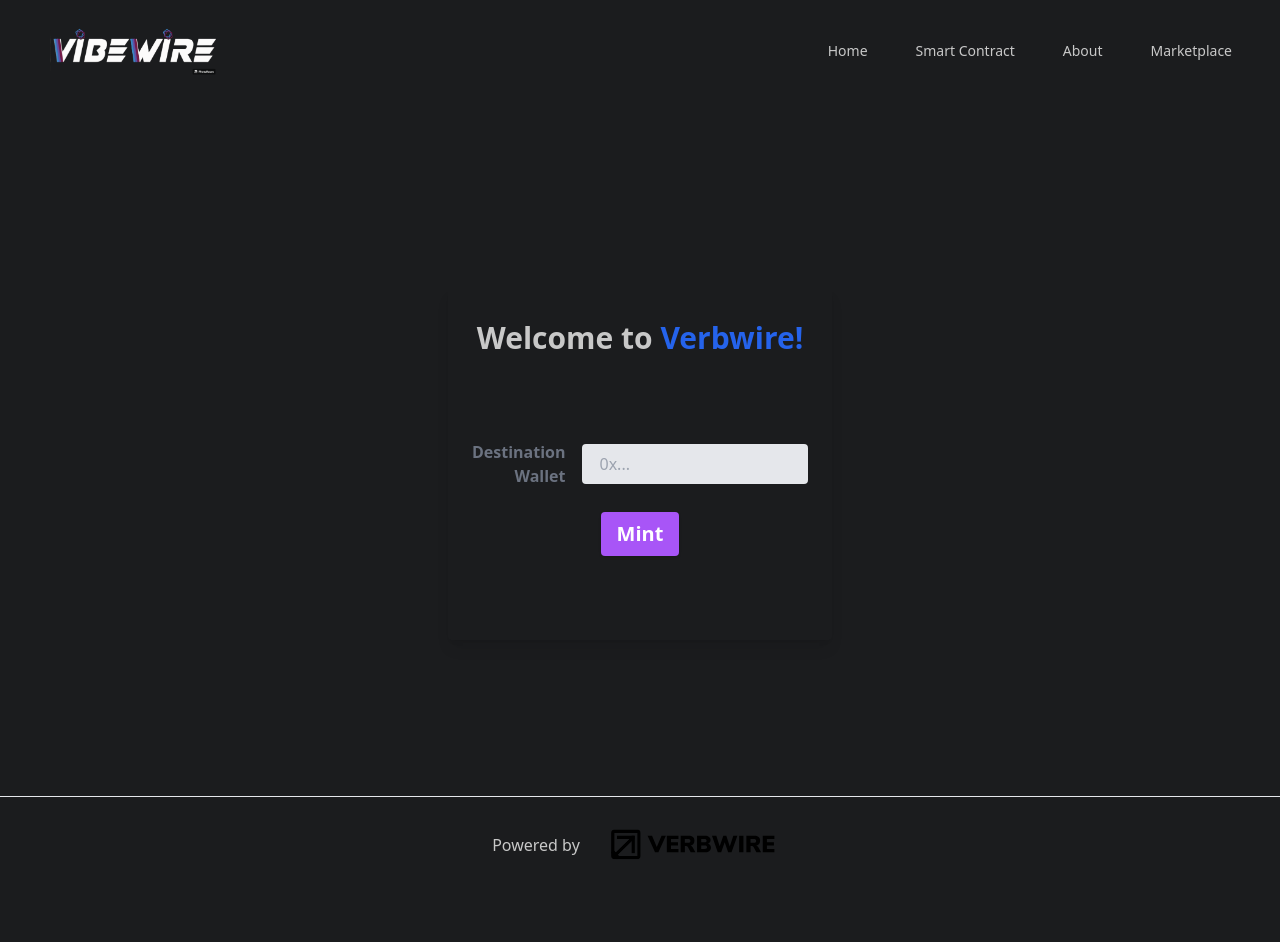
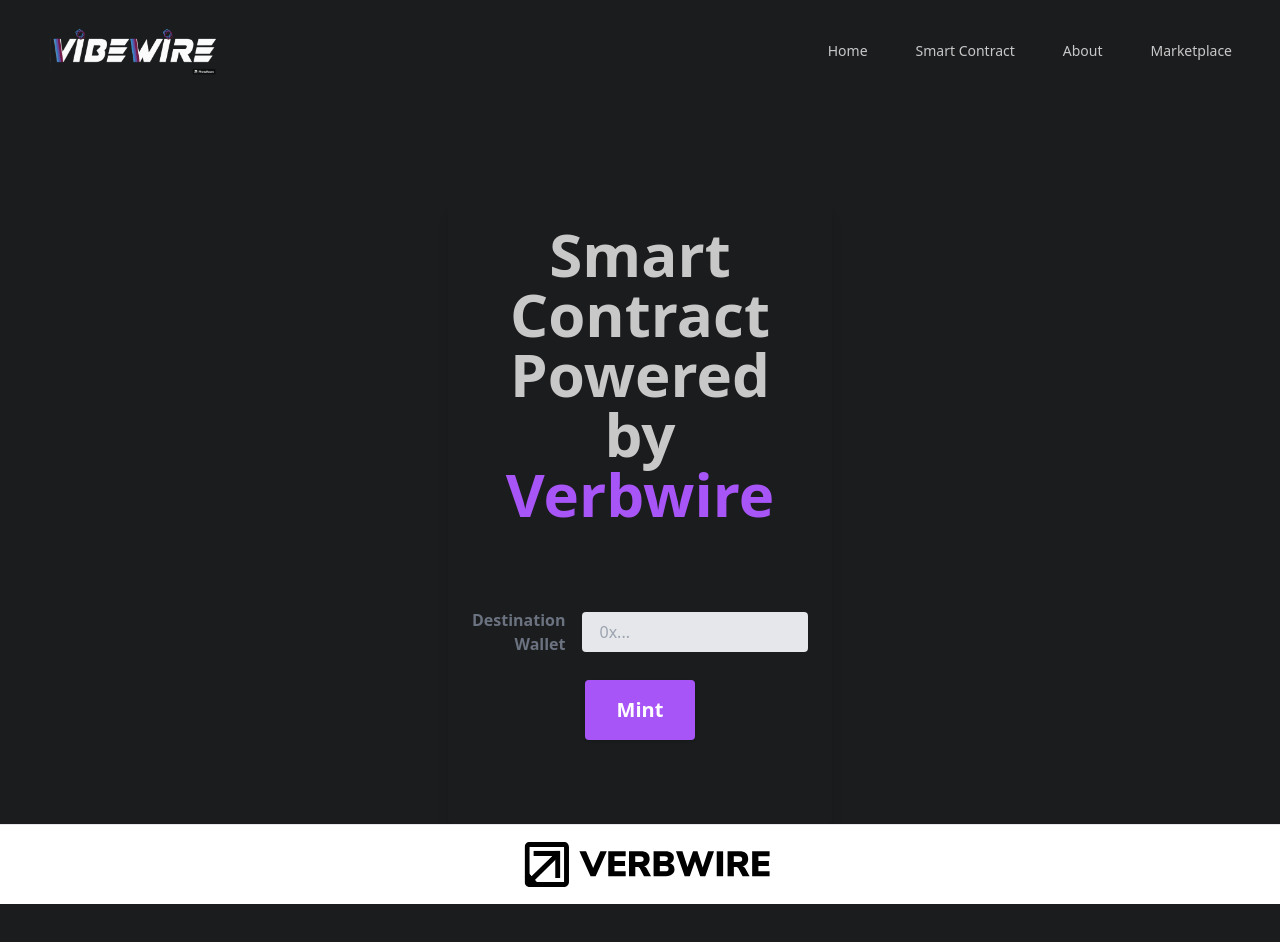
Before and after one commit to anitaraj2004/VibeWire, a Next.js app: page /explore in a window 1280 px wide. Shown: the top 942 px of the page. Before the commit the page ends 900 px from the top, so only its background shows below. Built offline with nearby package versions, Linux system fonts and the light colour scheme.

Commit message:
page2 is the smart contract that works

```diff
--- a/app/explore/app.tsx
+++ /dev/null
@@ -1,8 +0,0 @@
-import '../styles/globals.css'
-import type { AppProps } from 'next/app'
-
-function MyApp({ Component, pageProps }: AppProps) {
-  return <Component {...pageProps} />
-}
-
-export default MyApp
--- a/app/explore/page.js
+++ b/app/explore/page.js
@@ -2,6 +2,7 @@
 // import {useState} from 'react'
 // import Head from "next/head";
 // import Image from "next/image";
+
 
 // const Post = () => {
 
@@ -13,6 +14,8 @@
 //   const [isSubmitting, setIsSubmitting] = useState(false);
 //   const [error, setError] = useState("");
 
+
+
 //   function handleSubmit(e) {
 //       setIsSubmitting(true);
 //       e.preventDefault();
@@ -21,7 +24,7 @@
 //               walletAddress: walletAddress,
 //           };
 
-//           const response = await fetch("/api/mint", {
+//           const response = await fetch("/mint", {
 //               method: "POST",
 //               body: JSON.stringify(data),
 //           }).catch(function (error) {
@@ -200,12 +203,42 @@
 // }
 
 // export default Post;
+
+// code that works
+// const Post = () => {
+
+//  const form = new FormData();
+//  form.append('chain', 'goerli');
+//  form.append('contractType', 'nft721');
+//  form.append('contractCategory', 'simple');
+//  form.append('isCollectionContract', 'false');
+
+//  const options = {
+//    method: 'POST',
+//    headers: {
+//      accept: 'application/json',
+//      'X-API-Key': 'sk_live_3e40d644-e36a-437e-9d15-874e65e3c53e'
+//    }
+//  };
+
+//  options.body = form;
+
+//  fetch('https://api.verbwire.com/v1/nft/deploy/deployContract', options)
+//    .then(response => response.json())
+//    .then(response => console.log(response))
+//    .catch(err => console.error(err));
+//  }
+//  export default Post;
+
 'use client'
-import { useState } from "react";
+import {useState} from 'react'
 import Head from "next/head";
 import Image from "next/image";
 
+
 const Post = () => {
+
+
   const [walletAddress, setWalletAddress] = useState("");
   const [transactionId, setTransactionId] = useState("");
   const [transactionHash, setTransactionHash] = useState("");
@@ -221,7 +254,9 @@
               walletAddress: walletAddress,
           };
 
-            const response = await fetch("/api/mint", {
+
+
+          const response = await fetch("/mint", {
               method: "POST",
               body: JSON.stringify(data),
           }).catch(function (error) {
@@ -268,28 +303,30 @@
       });
   }
 
+
+
   return (
     <>
-            <div className="flex min-h-screen flex-col items-center justify-center py-2">
+    <div className="flex min-h-screen flex-col items-center justify-center py-20">
         <Head>
             <title>Mint a Verbwire NFT</title>
             <link rel="icon" href="/favicon.ico" />
         </Head>
 
-                <main className="flex w-full flex-1 flex-col items-center justify-center px-20 text-center">
+        <main className="flex w-full flex-1 flex-col items-center justify-center px-40 text-center">
 
 
-                    <div className="mt-6 flex max-w-4xl flex-wrap items-center justify-around sm:w-full">
+            <div className="mt-6 flex max-w-6xl flex-wrap items-center justify-around sm:w-full">
 
 
 
                 <div className="max-w-sm rounded overflow-hidden shadow-lg">
 
                     <div className="px-6 py-4 pb-12">
-                                <h1 className="text-3xl font-bold mt-4 mb-9">
-                                    Welcome to{' '}
-                                    <a className="text-blue-600" href="https://verbwire.com">
-                                        Verbwire!
+                        <h1 className="text-6xl font-bold mt-1 mb-30">
+                            Smart Contract Powered by{' '}
+                            <a className="text-purple-500" href="https://verbwire.com">
+                                Verbwire
                             </a>
                         </h1>
                         <form className="w-full max-w-sm mt-12 pt-9 pb-9" onSubmit={handleSubmit}>
@@ -308,7 +345,7 @@
                             </div>
 
                             <button
-                                        className="shadow bg-purple-500 hover:bg-purple-400 focus:shadow-outline focus:outline-none text-white font-bold py-2 px-4 rounded text-xl disabled:opacity-25"
+                                className="shadow bg-purple-500 hover:bg-purple-400 focus:shadow-outline focus:outline-none text-white font-bold py-4 px-8 rounded text-xl disabled:opacity-25"
                                 type="submit" disabled={isSubmitting}>
                                 Mint
                             </button>
@@ -379,22 +416,22 @@
             </div>
         </main>
 
-                <footer className="flex h-24 w-full items-center justify-center border-t">
+        <header className="flex h-20 w-full items-center justify-center border-t bg-white">
             <a
-                        className="flex items-center justify-center gap-2"
+                className="flex items-center justify-center gap-3"
                 href="https://vercel.com?utm_source=create-next-app&utm_medium=default-template&utm_campaign=create-next-app"
                 target="_blank"
                 rel="noopener noreferrer"
             >
-                        Powered by{' '}
-                        <Image src="/Verbwire Logo Black.svg" alt="Vercel Logo" width={200} height={50} />
+                {' '}
+                <Image src="/Verbwire Logo Black.svg" alt="Vercel Logo" width={300} height={200} />
+
             </a>
-                </footer>
+        </header>
     </div>
 
 </>
-
-    );
-};
+  )
+}
 
 export default Post;
--- /dev/null
+++ b/app/explore/page2.js
@@ -0,0 +1,24 @@
+const Post = () => {
+
+    const form = new FormData();
+    form.append('chain', 'goerli');
+    form.append('contractType', 'nft721');
+    form.append('contractCategory', 'simple');
+    form.append('isCollectionContract', 'false');
+
+    const options = {
+      method: 'POST',
+      headers: {
+        accept: 'application/json',
+        'X-API-Key': 'sk_live_3e40d644-e36a-437e-9d15-874e65e3c53e'
+      }
+    };
+
+    options.body = form;
+
+    fetch('https://api.verbwire.com/v1/nft/deploy/deployContract', options)
+      .then(response => response.json())
+      .then(response => console.log(response))
+      .catch(err => console.error(err));
+    }
+    export default Post;
--- a/next.config.js
+++ b/next.config.js
@@ -1,4 +1,8 @@
+// /** @type {import('next').NextConfig} */
+// const nextConfig = {}
+
+// module.exports = nextConfig
 /** @type {import('next').NextConfig} */
-const nextConfig = {}
-
-module.exports = nextConfig
+module.exports = {
+    reactStrictMode: true,
+  }
--- a/package.json
+++ b/package.json
@@ -11,7 +11,8 @@
   "dependencies": {
     "@fontsource/montserrat": "^5.0.15",
     "@fontsource/roboto-mono": "^5.0.15",
-    "next": "^14.0.2",
+    "fs": "^0.0.1-security",
+    "next": "latest",
     "node": "^21.1.0",
     "nodejs": "^0.0.0",
     "react": "^18.2.0",
```
Also changed, not shown: tsconfig.json (+46 -4 lines), app/assets/VerbwireIconBlack-1.png (added), app/explore/pray.txt (added), 1 other file (tests, documents, lock files or other folders). Lines whose indentation alone changed are shown as unchanged.
